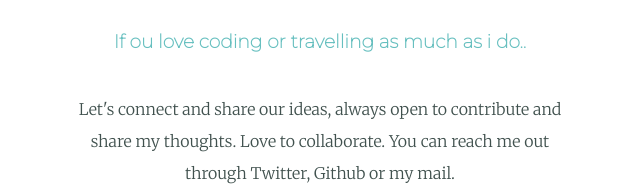
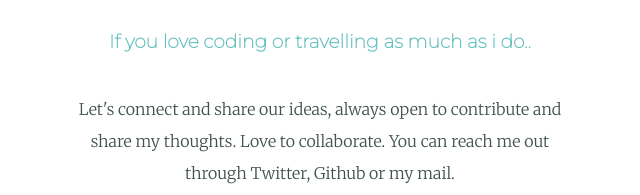
Before and after one commit to Ameen-Here/My-Web-portfolio, a plain HTML site: page index.html in a window 1280 px wide. Shown: the part 2331-2526 px from the top of the page, 320-960 px from the left. Drawn offline with Linux system fonts and the light colour scheme.

Commit message:
Updates a typo

```diff
--- a/index.html
+++ b/index.html
@@ -55,7 +55,7 @@
     <hr>
     <div class="contact-me">
       <h2>Get In Touch</h2>
-      <h3>If ou love coding or travelling as much as i do..</h3>
+      <h3>If you love coding or travelling as much as i do..</h3>
       <p class="contact-message">
         Let's connect and share our ideas, always open to contribute and
         share my thoughts. Love to collaborate. You can reach me out through
```
